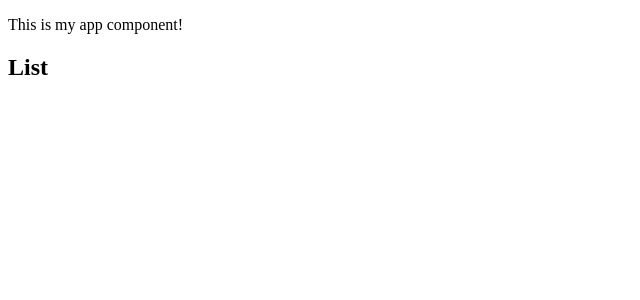
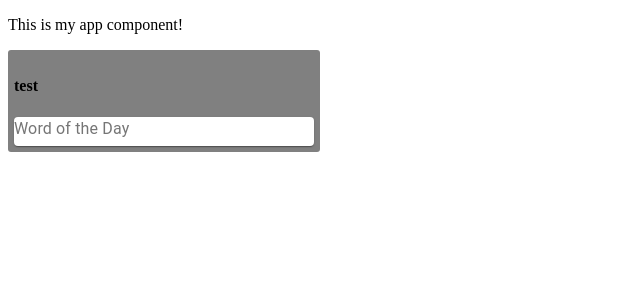
Before and after one commit to jadk97/trello-clone, a React (Create React App) app: page / in a window 1280 px wide. Shown: the top 300 px of the page, without its empty margins (0-640 px from the left). Built offline with nearby package versions, Linux system fonts and the light colour scheme.

Commit message:
setup some basic components

```diff
--- a/src/components/App.js
+++ b/src/components/App.js
@@ -1,11 +1,12 @@
 import React from 'react';
 import TrelloList from "./TrelloList";
+
 
 function App() {
   return (
     <div className="App">
     <p>This is my app component!</p>
-    <TrelloList/>
+    <TrelloList title="test"/>
     </div>
   );
 }
--- /dev/null
+++ b/src/components/TrelloCard.js
@@ -0,0 +1,16 @@
+import React from "react";
+import Card from "@material-ui/core/Card"
+import Typography from "@material-ui/core/Typography";
+const TrelloCard = () => {
+  return (
+    <Card>
+
+      <Typography color="textSecondary" gutterBottom>
+        Word of the Day
+      </Typography>
+
+    </Card>
+  )
+}
+
+export default TrelloCard;
--- a/src/components/TrelloList.js
+++ b/src/components/TrelloList.js
@@ -1,11 +1,23 @@
 import React from "react";
+import TrelloCard from "./TrelloCard";
 
-const TrelloList = () => {
+const TrelloList = ({ title }) => {
   return (
-    <h2>
-    List
-    </h2>
+    <div style={styles.container}>
+      <h4>{title}</h4>
+      <TrelloCard/>
+    </div>
   )
 }
 
+const styles = {
+  container: {
+    backgroundColor: "Grey",
+    borderRadius: 3,
+    width: 300,
+    padding: 6
+  }
+}
+
+
 export default TrelloList;
```
